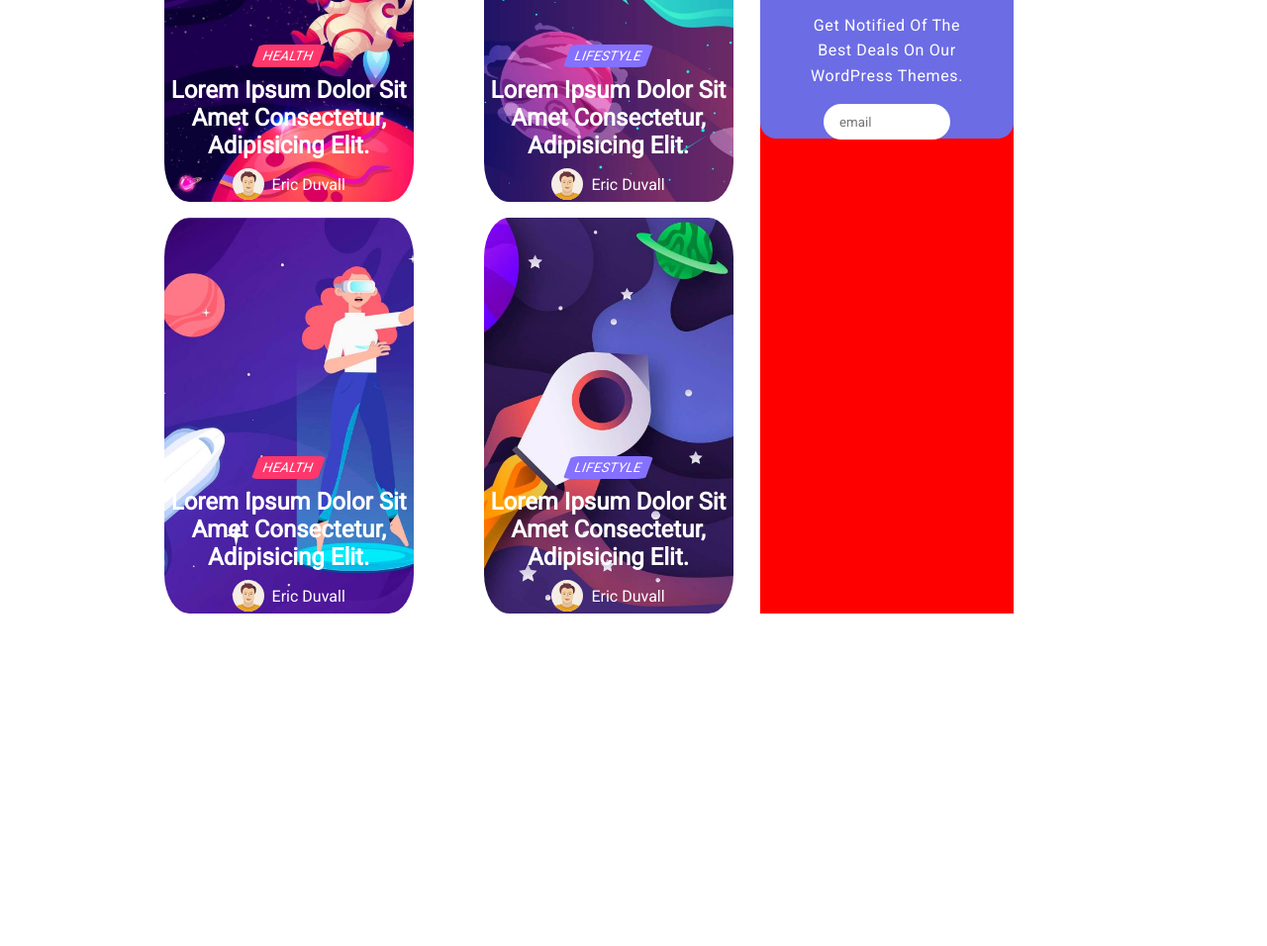
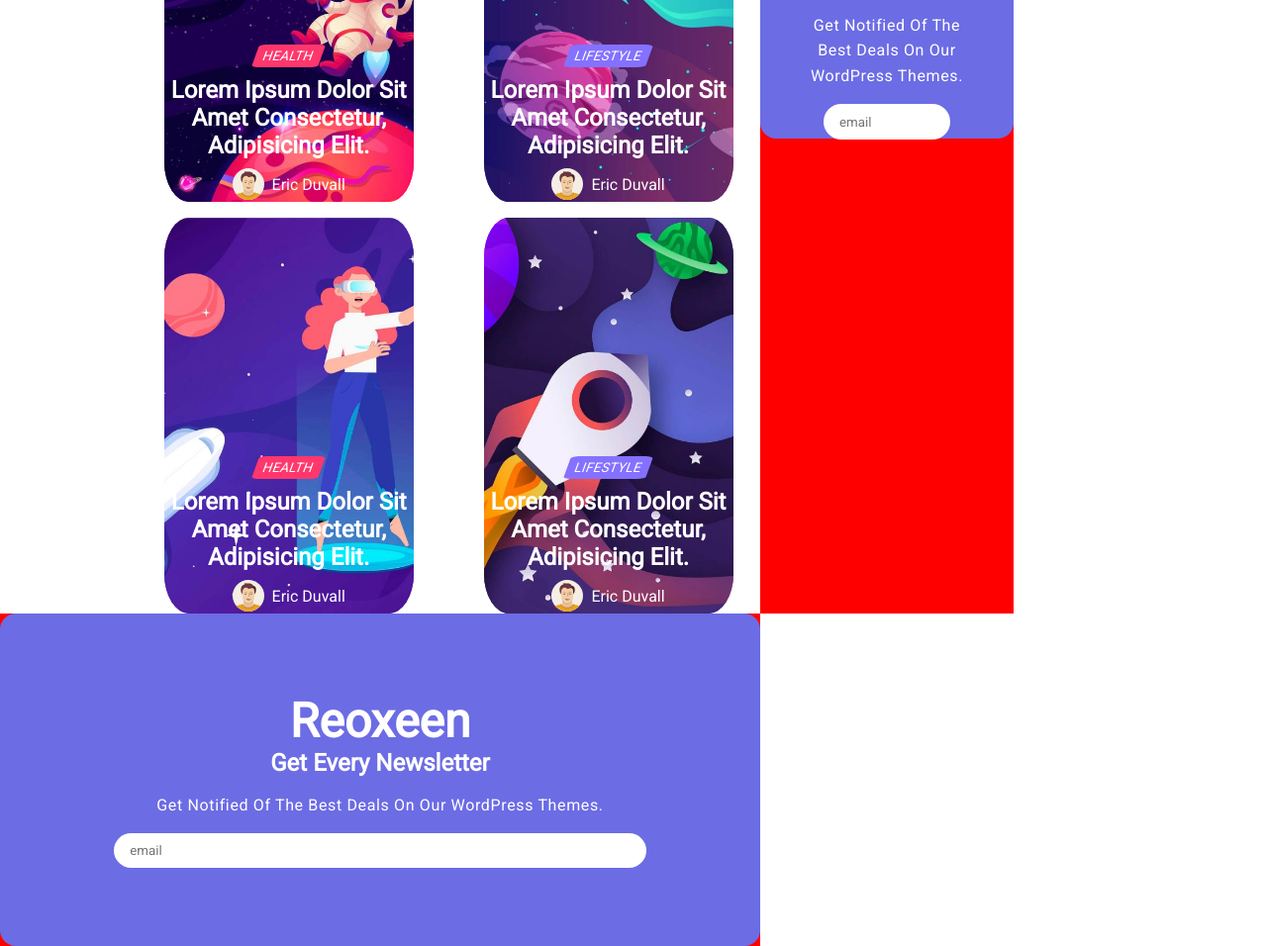
Before and after one commit to zaidkatbeh/landingPage, a plain HTML site: page index.html in a window 1280 px wide. Shown: the part 444-1400 px from the top of the page at 99% size. Before the commit the page ends 1064 px from the top, so only its background shows below. Drawn offline with Linux system fonts and the light colour scheme.

```diff
--- a/index.html
+++ b/index.html
@@ -43,6 +43,7 @@
         <div class="cards-container">
             <div class="card">
                 <div class="background-image"></div>
+                <div class="background-image"></div>
                 <button class="health">health</button>
                 <h2>Lorem ipsum dolor sit amet consectetur, adipisicing elit.</h2>
                 <div class="owner">
@@ -51,6 +52,7 @@
                 </div>
             </div>
             <div class="card">
+                <div class="background-image"></div>
                 <div class="background-image"></div>
                 <button class="lifestyle">lifestyle</button>
                 <h2>Lorem ipsum dolor sit amet consectetur, adipisicing elit. </h2>
@@ -61,6 +63,7 @@
             </div>
             <div class="card">
                 <div class="background-image"></div>
+                <div class="background-image"></div>
                 <button class="health">health</button>
                 <h2>Lorem ipsum dolor sit amet consectetur, adipisicing elit.</h2>
                 <div class="owner">
@@ -69,6 +72,7 @@
                 </div>
             </div>
             <div class="card">
+                <div class="background-image"></div>
                 <div class="background-image"></div>
                 <button class="lifestyle">lifestyle</button>
                 <h2>Lorem ipsum dolor sit amet consectetur, adipisicing elit. </h2>
@@ -86,6 +90,14 @@
                 <input type="email" placeholder="email"></input>
             </div>
         </aside>
+        <aside>
+            <div class="send-mail">
+                <h1>Reoxeen</h1>
+                <h2>get every newsletter</h2>
+                <p>get notified of the best deals on our WordPress themes. </p>
+                <input type="email" placeholder="email"></input>
+            </div>
+        </aside>
     </div>
 </body>
 
```
